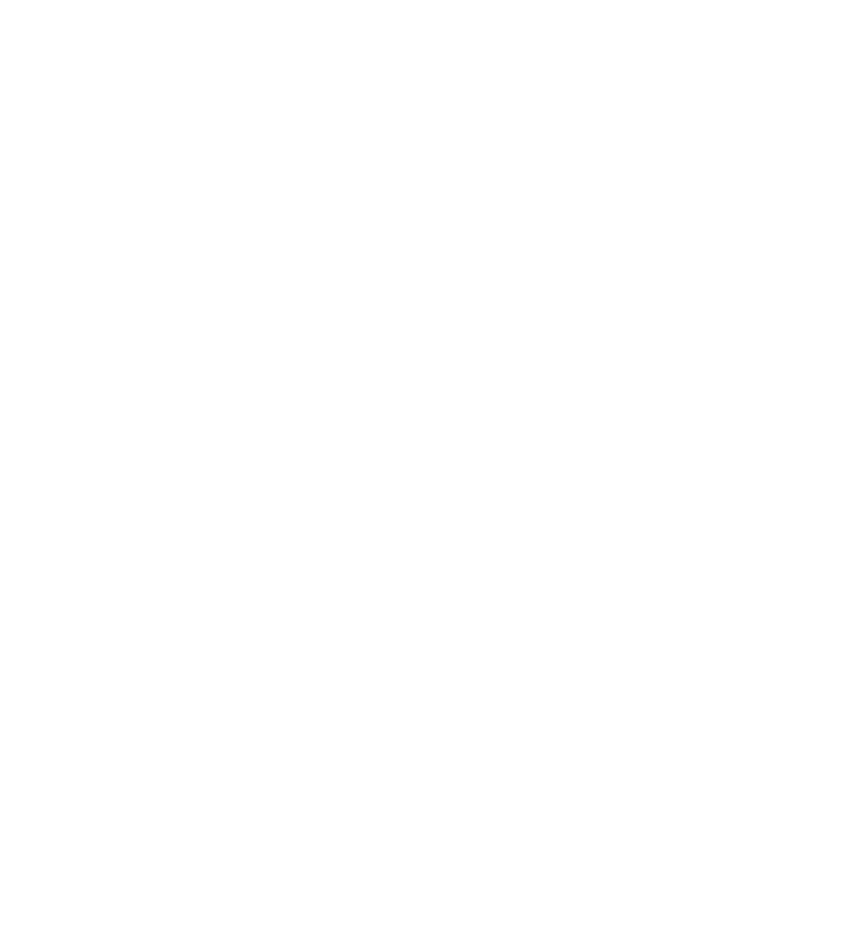
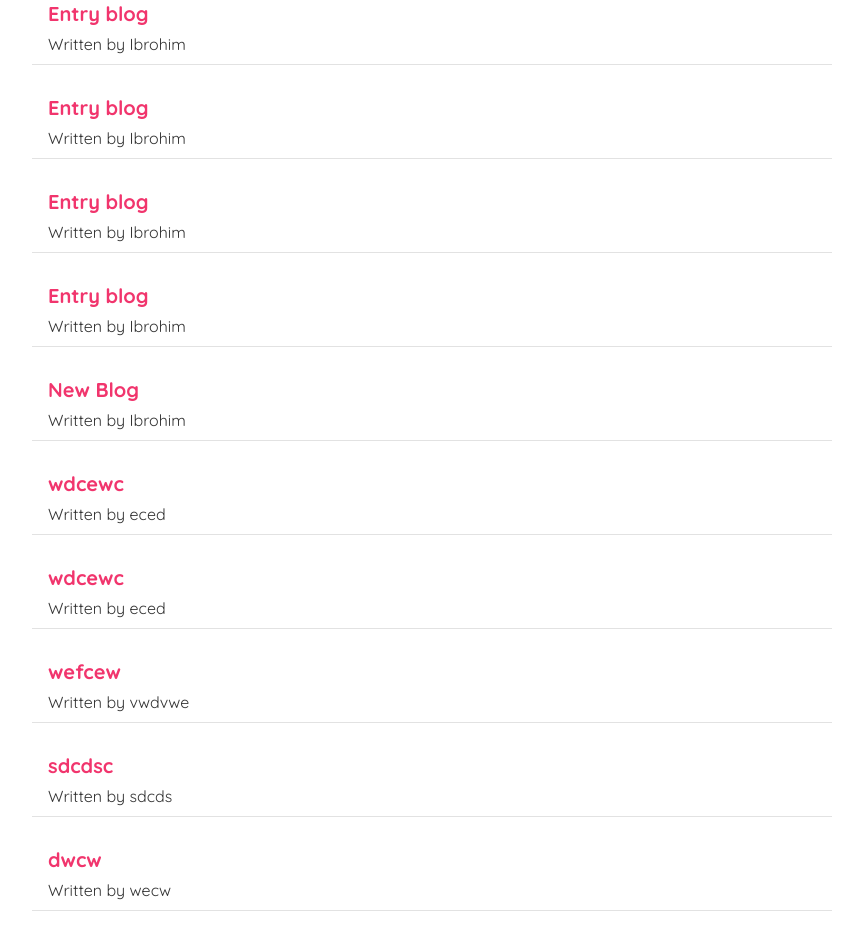
Before and after one commit to IbrohimRasulov/my-blogs, a React (Create React App) app: page / in a window 1280 px wide. Shown: the part 660-1610 px from the top of the page, without its empty margins (208-1071 px from the left). Before the commit the page ends 800 px from the top, so only its background shows below. Built offline with nearby package versions, Linux system fonts and the light colour scheme; data requests are answered from the project's data file.

Commit message:
Add navigation with useNavigate hook

```diff
--- a/data/db.json
+++ b/data/db.json
@@ -17,6 +17,78 @@
       "author": "ecevc",
       "body": "everver",
       "id": 3
+    },
+    {
+      "title": "Entry blog",
+      "author": "Ibrohim",
+      "body": "Lorem ipsum dolor sit amet, consectetur adipiscing elit, sed do eiusmod tempor incididunt ut labore et dolore magna aliqua. Ut enim ad minim veniam, quis nostrud exercitation ullamco laboris nisi ut aliquip ex ea commodo consequat. Duis aute irure dolor in reprehenderit in voluptate velit esse cillum dolore eu fugiat nulla pariatur. Excepteur sint occaecat cupidatat non proident, sunt in culpa qui officia deserunt mollit anim id est laborum.",
+      "id": 4
+    },
+    {
+      "title": "Entry blog",
+      "author": "Ibrohim",
+      "body": "Lorem ipsum dolor sit amet, consectetur adipiscing elit, sed do eiusmod tempor incididunt ut labore et dolore magna aliqua. Ut enim ad minim veniam, quis nostrud exercitation ullamco laboris nisi ut aliquip ex ea commodo consequat. Duis aute irure dolor in reprehenderit in voluptate velit esse cillum dolore eu fugiat nulla pariatur. Excepteur sint occaecat cupidatat non proident, sunt in culpa qui officia deserunt mollit anim id est laborum.",
+      "id": 5
+    },
+    {
+      "title": "Entry blog",
+      "author": "Ibrohim",
+      "body": "Lorem ipsum dolor sit amet, consectetur adipiscing elit, sed do eiusmod tempor incididunt ut labore et dolore magna aliqua. Ut enim ad minim veniam, quis nostrud exercitation ullamco laboris nisi ut aliquip ex ea commodo consequat. Duis aute irure dolor in reprehenderit in voluptate velit esse cillum dolore eu fugiat nulla pariatur. Excepteur sint occaecat cupidatat non proident, sunt in culpa qui officia deserunt mollit anim id est laborum.",
+      "id": 6
+    },
+    {
+      "title": "Entry blog",
+      "author": "Ibrohim",
+      "body": "Lorem ipsum dolor sit amet, consectetur adipiscing elit, sed do eiusmod tempor incididunt ut labore et dolore magna aliqua. Ut enim ad minim veniam, quis nostrud exercitation ullamco laboris nisi ut aliquip ex ea commodo consequat. Duis aute irure dolor in reprehenderit in voluptate velit esse cillum dolore eu fugiat nulla pariatur. Excepteur sint occaecat cupidatat non proident, sunt in culpa qui officia deserunt mollit anim id est laborum.",
+      "id": 7
+    },
+    {
+      "title": "Entry blog",
+      "author": "Ibrohim",
+      "body": "Lorem ipsum dolor sit amet, consectetur adipiscing elit, sed do eiusmod tempor incididunt ut labore et dolore magna aliqua. Ut enim ad minim veniam, quis nostrud exercitation ullamco laboris nisi ut aliquip ex ea commodo consequat. Duis aute irure dolor in reprehenderit in voluptate velit esse cillum dolore eu fugiat nulla pariatur. Excepteur sint occaecat cupidatat non proident, sunt in culpa qui officia deserunt mollit anim id est laborum.",
+      "id": 8
+    },
+    {
+      "title": "Entry blog",
+      "author": "Ibrohim",
+      "body": "Lorem ipsum dolor sit amet, consectetur adipiscing elit, sed do eiusmod tempor incididunt ut labore et dolore magna aliqua. Ut enim ad minim veniam, quis nostrud exercitation ullamco laboris nisi ut aliquip ex ea commodo consequat. Duis aute irure dolor in reprehenderit in voluptate velit esse cillum dolore eu fugiat nulla pariatur. Excepteur sint occaecat cupidatat non proident, sunt in culpa qui officia deserunt mollit anim id est laborum.",
+      "id": 9
+    },
+    {
+      "title": "New Blog",
+      "author": "Ibrohim",
+      "body": "Lorem ipsum dolor sit amet, consectetur adipiscing elit, sed do eiusmod tempor incididunt ut labore et dolore magna aliqua. Nunc consequat interdum varius sit amet mattis vulputate enim nulla. Eu turpis egestas pretium aenean pharetra magna ac. Faucibus in ornare quam viverra orci sagittis eu volutpat. Magna fringilla urna porttitor rhoncus dolor. Non curabitur gravida arcu ac tortor. Diam vel quam elementum pulvinar etiam non quam. Non blandit massa enim nec dui nunc mattis. Phasellus egestas tellus rutrum tellus pellentesque eu tincidunt. Varius morbi enim nunc faucibus a. Nec ullamcorper sit amet risus nullam eget felis eget. Sed lectus vestibulum mattis ullamcorper velit. Quis vel eros donec ac. Venenatis cras sed felis eget velit aliquet sagittis. Arcu felis bibendum ut tristique et egestas quis. Ultrices vitae auctor eu augue ut lectus arcu. Cras pulvinar mattis nunc sed blandit libero volutpat sed cras. Id porta nibh venenatis cras sed felis eget. Mi quis hendrerit dolor magna eget est lorem ipsum. Risus at ultrices mi tempus imperdiet nulla malesuada pellentesque elit.",
+      "id": 10
+    },
+    {
+      "title": "wdcewc",
+      "author": "eced",
+      "body": "Lorem ipsum dolor sit amet, consectetur adipiscing elit, sed do eiusmod tempor incididunt ut labore et dolore magna aliqua. Nunc consequat interdum varius sit amet mattis vulputate enim nulla. Eu turpis egestas pretium aenean pharetra magna ac. Faucibus in ornare quam viverra orci sagittis eu volutpat. Magna fringilla urna porttitor rhoncus dolor. Non curabitur gravida arcu ac tortor. Diam vel quam elementum pulvinar etiam non quam. Non blandit massa enim nec dui nunc mattis. Phasellus egestas tellus rutrum tellus pellentesque eu tincidunt. Varius morbi enim nunc faucibus a. Nec ullamcorper sit amet risus nullam eget felis eget. Sed lectus vestibulum mattis ullamcorper velit. Quis vel eros donec ac. Venenatis cras sed felis eget velit aliquet sagittis. Arcu felis bibendum ut tristique et egestas quis. Ultrices vitae auctor eu augue ut lectus arcu. Cras pulvinar mattis nunc sed blandit libero volutpat sed cras. Id porta nibh venenatis cras sed felis eget. Mi quis hendrerit dolor magna eget est lorem ipsum. Risus at ultrices mi tempus imperdiet nulla malesuada pellentesque elit.",
+      "id": 11
+    },
+    {
+      "title": "wdcewc",
+      "author": "eced",
+      "body": "Lorem ipsum dolor sit amet, consectetur adipiscing elit, sed do eiusmod tempor incididunt ut labore et dolore magna aliqua. Nunc consequat interdum varius sit amet mattis vulputate enim nulla. Eu turpis egestas pretium aenean pharetra magna ac. Faucibus in ornare quam viverra orci sagittis eu volutpat. Magna fringilla urna porttitor rhoncus dolor. Non curabitur gravida arcu ac tortor. Diam vel quam elementum pulvinar etiam non quam. Non blandit massa enim nec dui nunc mattis. Phasellus egestas tellus rutrum tellus pellentesque eu tincidunt. Varius morbi enim nunc faucibus a. Nec ullamcorper sit amet risus nullam eget felis eget. Sed lectus vestibulum mattis ullamcorper velit. Quis vel eros donec ac. Venenatis cras sed felis eget velit aliquet sagittis. Arcu felis bibendum ut tristique et egestas quis. Ultrices vitae auctor eu augue ut lectus arcu. Cras pulvinar mattis nunc sed blandit libero volutpat sed cras. Id porta nibh venenatis cras sed felis eget. Mi quis hendrerit dolor magna eget est lorem ipsum. Risus at ultrices mi tempus imperdiet nulla malesuada pellentesque elit.",
+      "id": 12
+    },
+    {
+      "title": "wefcew",
+      "author": "vwdvwe",
+      "body": "dwdcw",
+      "id": 13
+    },
+    {
+      "title": "sdcdsc",
+      "author": "sdcds",
+      "body": "cdscdsc",
+      "id": 14
+    },
+    {
+      "title": "dwcw",
+      "author": "wecw",
+      "body": "Lorem ipsum dolor sit amet, consectetur adipiscing elit, sed do eiusmod tempor incididunt ut labore et dolore magna aliqua. Nunc consequat interdum varius sit amet mattis vulputate enim nulla. Eu turpis egestas pretium aenean pharetra magna ac. Faucibus in ornare quam viverra orci sagittis eu volutpat. Magna fringilla urna porttitor rhoncus dolor. Non curabitur gravida arcu ac tortor. Diam vel quam elementum pulvinar etiam non quam. Non blandit massa enim nec dui nunc mattis. Phasellus egestas tellus rutrum tellus pellentesque eu tincidunt. Varius morbi enim nunc faucibus a. Nec ullamcorper sit amet risus nullam eget felis eget. Sed lectus vestibulum mattis ullamcorper velit. Quis vel eros donec ac. Venenatis cras sed felis eget velit aliquet sagittis. Arcu felis bibendum ut tristique et egestas quis. Ultrices vitae auctor eu augue ut lectus arcu. Cras pulvinar mattis nunc sed blandit libero volutpat sed cras. Id porta nibh venenatis cras sed felis eget. Mi quis hendrerit dolor magna eget est lorem ipsum. Risus at ultrices mi tempus imperdiet nulla malesuada pellentesque elit.",
+      "id": 15
     }
   ]
 }
--- a/src/Create.js
+++ b/src/Create.js
@@ -1,22 +1,31 @@
-import React, { useState } from "react";
+import React, { useState } from 'react';
+import { useNavigate } from 'react-router';
 
 const Create = () => {
   const [title, setTitle] = useState('');
   const [author, setAuthor] = useState('');
   const [body, setBody] = useState('');
+  const [isPending, setIsPending] = useState(false);
+  const navigate = useNavigate();
 
   const handleSubmit = (e) => {
     e.preventDefault();
 
     const blog = { title, author, body };
 
-    fetch('http://localhost:8000/blogs', {
+    setIsPending(true);
+
+    setTimeout(() => { // timeout is for just showing the pending button
+      fetch('http://localhost:8000/blogs', {
       method: 'POST',
       headers: { "Content-Type": "application/json" },
-      body:JSON.stringify(blog)
+      body: JSON.stringify(blog)
     }).then(() => {
       console.log('new blog added');
-    })
+      setIsPending(false);
+      navigate('/');
+    });
+    }, 1000);
   }
 
   return (
@@ -48,7 +57,8 @@ const Create = () => {
           value={body}
           onChange={(e) => setBody(e.target.value)}
         />
-        <button>Add Blog</button>
+        {!isPending && <button>Add Blog</button>}
+        {isPending && <button disabled>Adding blog...</button>}
       </form>
     </div>
   );
```
